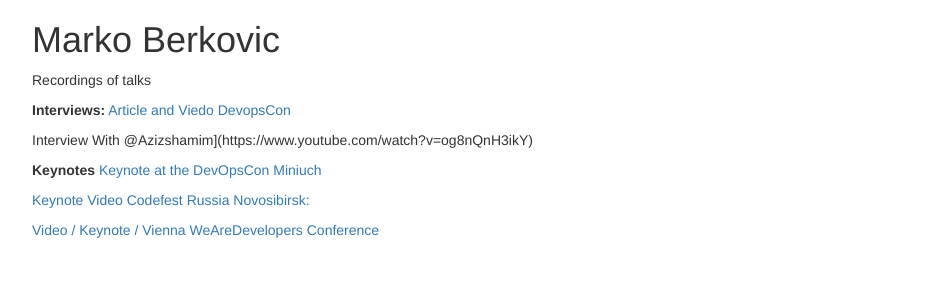
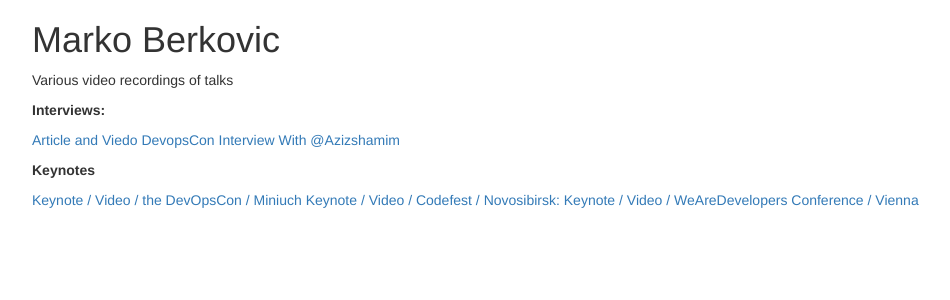
Before and after one commit to markostar/markostar.github.io, a Jekyll site: the page built from index.md, in a window 1280 px wide. Shown: the top 300 px of the page, without its empty margins (38-988 px from the left). Built offline with Jekyll 4.4.1, drawn with Linux system fonts in a browser that asks for light colours.

Commit message:
Update index.md

```diff
--- a/index.md
+++ b/index.md
@@ -4,16 +4,16 @@ layout: default
 ---
 
 # Marko Berkovic
-Recordings of talks
+Various video recordings of talks
 
 **Interviews:**
+
 [Article and Viedo DevopsCon](https://jaxenter.com/devops-interview-github-133749.html)
+[Interview With @Azizshamim](https://www.youtube.com/watch?v=og8nQnH3ikY)
 
-Interview With @Azizshamim](https://www.youtube.com/watch?v=og8nQnH3ikY)
 
 **Keynotes**
-[Keynote at the DevOpsCon Miniuch ](https://vimeo.com/209522150)
 
-[Keynote Video Codefest Russia Novosibirsk:](https://www.youtube.com/watch?v=7oSczTt9uBg)
-
-[Video / Keynote / Vienna WeAreDevelopers Conference](https://www.youtube.com/watch?v=Q-boe_4Np4A)
+[Keynote / Video / the DevOpsCon / Miniuch ](https://vimeo.com/209522150)
+[Keynote / Video / Codefest / Novosibirsk:](https://www.youtube.com/watch?v=7oSczTt9uBg)
+[Keynote / Video / WeAreDevelopers Conference / Vienna](https://www.youtube.com/watch?v=Q-boe_4Np4A)
```
